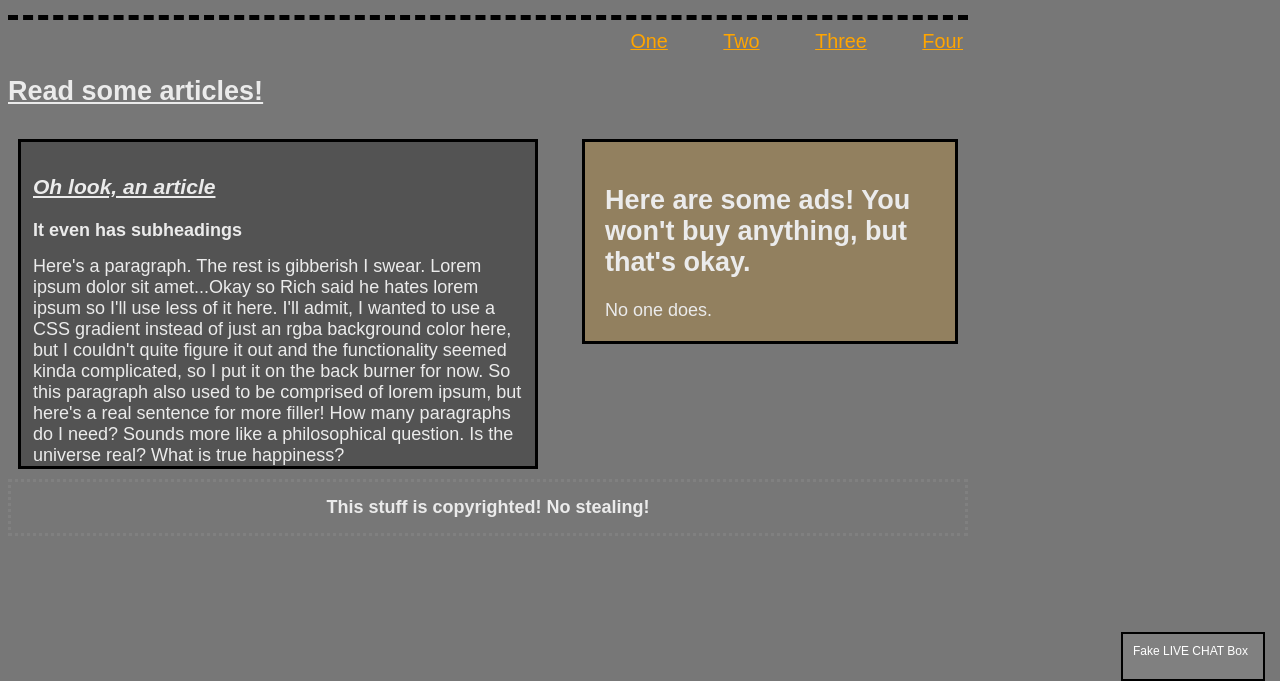
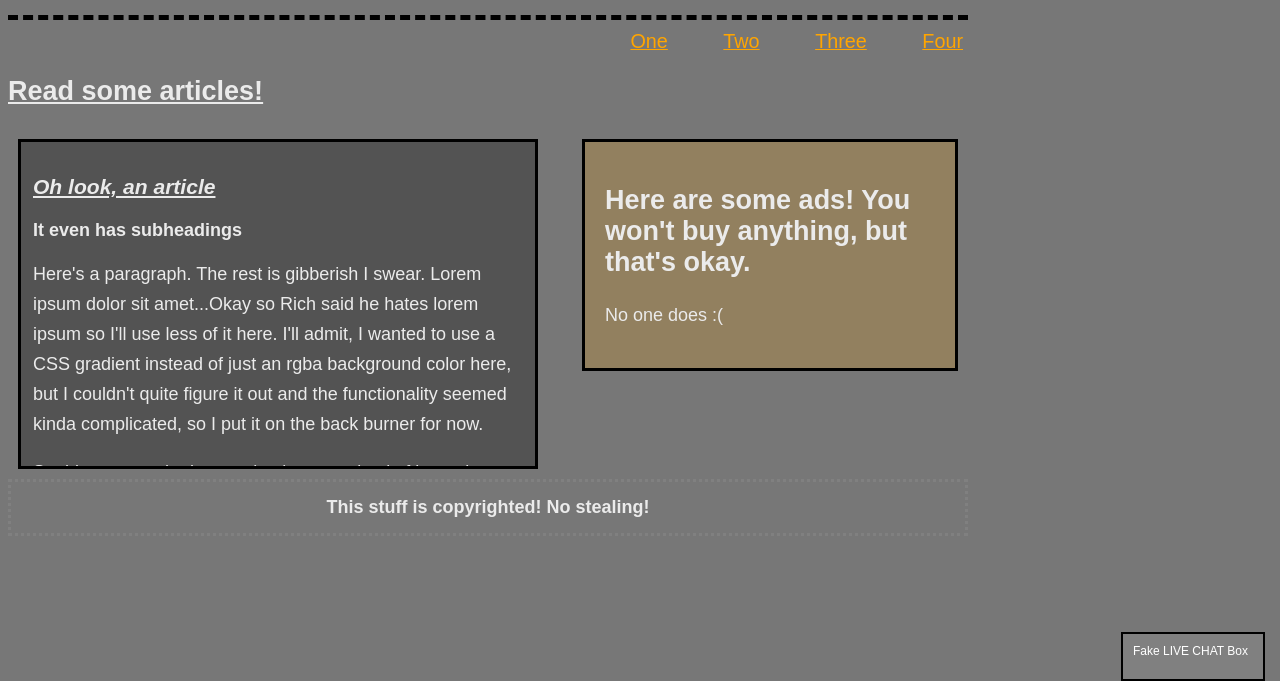
Before and after one commit to tycbold/HW-Wireframe, a plain HTML site: page index.html in a window 1280 px wide. Shown: the part 119-800 px from the top of the page. Drawn offline with Linux system fonts and the light colour scheme.

Commit message:
updated with paragraph spacing

```diff
--- a/index.html
+++ b/index.html
@@ -35,7 +35,7 @@
 <aside>
 	<div id="aside">
 		<h1>Here are some ads! You won't buy anything, but that's okay. </h1>
-		<p>No one does.</p>
+		<p>No one does :(</p>
 	</div>
 </aside>
 
--- a/style.css
+++ b/style.css
@@ -76,11 +76,10 @@ h1.article-heading {
 section {
 	text-decoration: underline;
 	width: 495px;
-
 }
 
 p {
-	display: inline;
+	line-height: 30px;
 }
 
 #live-chat-box {
```
